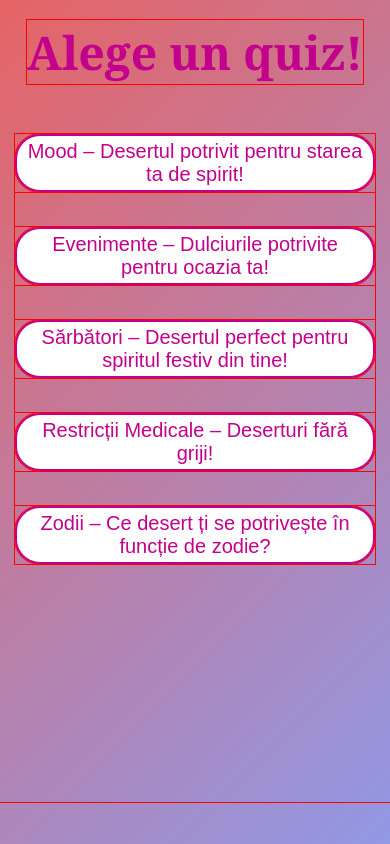
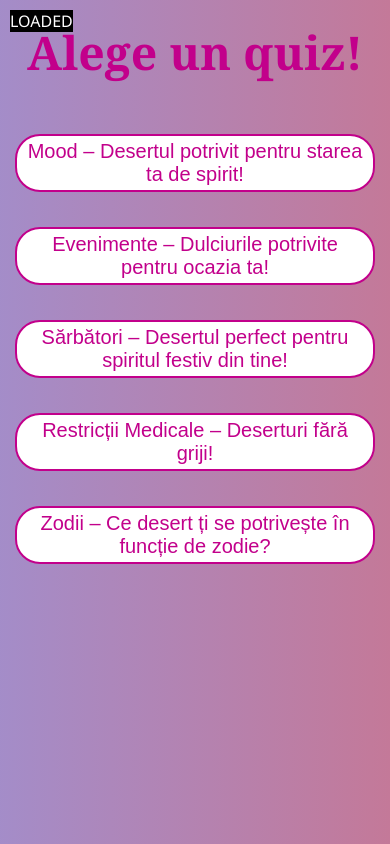
Before and after one commit to CowLORD420/idk, a React (Vite) app: page / in a window 390 px wide. Built offline with nearby package versions, Linux system fonts and the light colour scheme.

Commit message:
Add mobile

```diff
--- a/src/App.css
+++ b/src/App.css
@@ -149,17 +149,19 @@ body, html {
   box-shadow: 0 4px 12px rgba(0, 0, 0, 0.2);
 }
 
-* {
-  outline: 1px solid red; /* see what disappears */
+
+html::before {
+  content: "LOADED";
+  position: fixed;
+  top: 10px;
+  left: 10px;
+  color: white;
+  background: black;
+  z-index: 9999;
 }
 /* === Mobile Responsive Styles === */
 
 @media (max-width: 768px) {
-   body, html {
-    background: linear-gradient(135deg, #e66465, #9198e5);
-    animation: none;
-  }
-
   .question {
     font-size: 2.9em;
     margin: 5px 10px 50px; /* Slightly reduced spacing */
```
